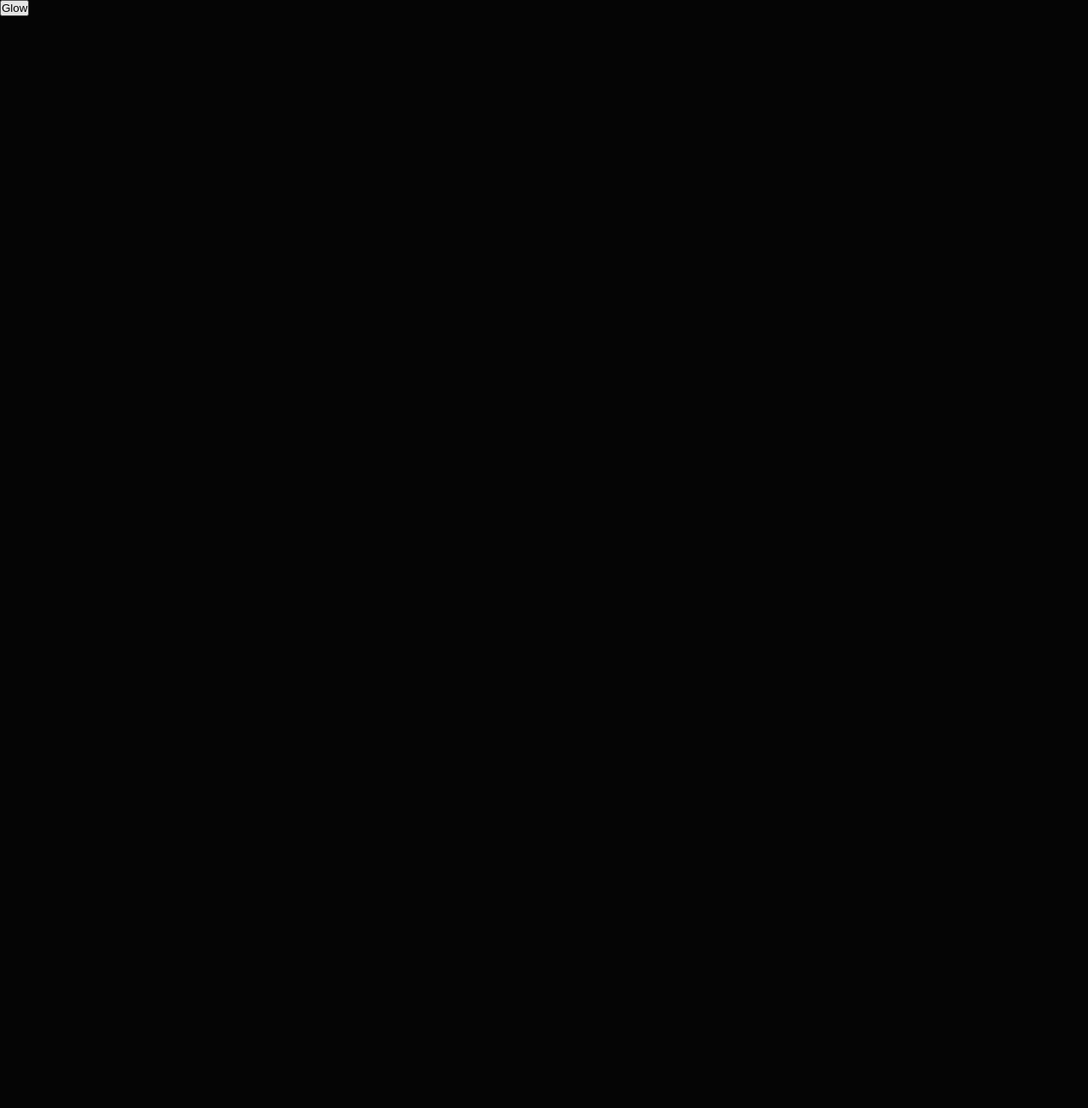
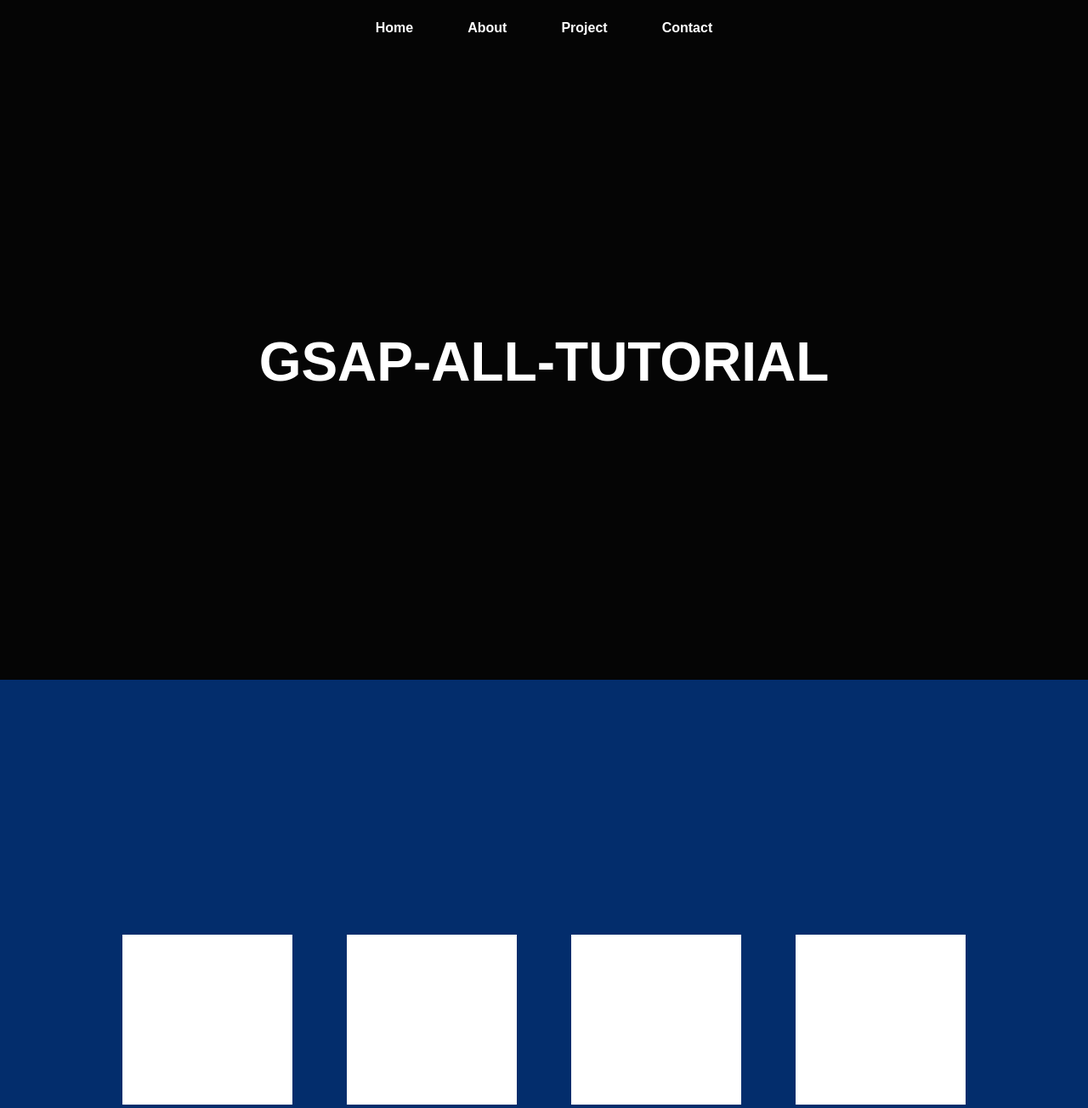
Before and after one commit to jhilikdas839/gsap, a website built with Vite: page GSAP/index.html in a window 1280 px wide. Shown: the whole page at 85% size. Before the commit the page ends 800 px from the top, so only its background shows below. Built offline with nearby package versions, Linux system fonts and the light colour scheme.

Commit message:
gsap practice complete

```diff
--- a/GSAP/index.html
+++ b/GSAP/index.html
@@ -4,12 +4,35 @@
     <meta charset="UTF-8" />
     <link rel="icon" type="image/svg+xml" href="/favicon.svg" />
     <meta name="viewport" content="width=device-width, initial-scale=1.0" />
-    <title>gsap</title>
+    <title>GSAP-ALL-TUTORIAL</title>
   </head>
   <body>
     <div id="app">
 
-      <button>Glow</button>
+
+      <div class="main">
+
+        <nav>
+          <h4 class="nav-h4" >Home</h4>
+          <h4 class="nav-h4" >About</h4>
+          <h4 class="nav-h4" >Project</h4>
+          <h4 class="nav-h4" >Contact</h4>
+        </nav>
+
+        <div class="content">
+          <h1 class="content-h1">GSAP-ALL-TUTORIAL</h1>
+        </div>
+
+      </div>
+
+
+      <div class="main2">
+        <div class="box"></div>
+        <div class="box"></div>
+        <div class="box"></div>
+        <div class="box"></div>
+      </div>
+
 
 
 
--- a/GSAP/src/main.js
+++ b/GSAP/src/main.js
@@ -1,2 +1,73 @@
-import './style.css'
+import "./style.css";
 import { gsap } from "gsap";
+
+gsap.fromTo(
+    ".nav-h4",
+    {
+        y: 50,
+        opacity: 0,
+    },
+    {
+        y: 0,
+        opacity: 1,
+        delay: 0.1,
+        duration: 0.3,
+        ease: "power3.out",
+        stagger: {
+            each: 0.2,
+            from: "start",
+        },
+    }
+);
+
+gsap.fromTo(
+    ".content-h1",
+    {
+        y: 100,
+        opacity: 0,
+    },
+    {
+        y: 0,
+        opacity: 1,
+        duration: 0.7,
+        delay: 1,
+        ease: "power3.out",
+    }
+);
+
+
+
+gsap.from(".box", {
+    y: 200,
+    stagger: {
+        each: 0.4,
+        from: "random",
+        grid: "auto"
+    }
+})
+
+
+gsap.fromTo(".box", {
+    y: 100,
+    opacity:0
+
+},
+    {
+        y:0,
+        opacity:1,
+         delay: 0.1,
+        duration: 1,
+        ease: "power3.out",
+        stagger: {
+            each: 0.7,
+            from: "random",
+        }
+
+
+
+       }
+
+
+
+
+)
--- a/GSAP/src/style.css
+++ b/GSAP/src/style.css
@@ -1,12 +1,69 @@
-*{
-    padding: 0;
-    margin: 0;
-    box-sizing: border-box;
+* {
+  padding: 0;
+  margin: 0;
+  box-sizing: border-box;
 }
 
-html, body{
+html,
+body {
+  width: 100%;
+  height: 100%;
+  background-color: #050505;
+  color: #fff;
+}
+
+#app {
+  width: 100%;
+  height: 100%;
+}
+
+.main {
+  font-family: "Poppins", sans-serif;
+  width: 100%;
+  height: 100%;
+
+  display: flex;
+  flex-direction: column;
+}
+
+nav {
+  width: 100%;
+  height: 40px;
+ margin-top: 0.8rem;
+  display: flex;
+  justify-content: center;
+  align-items: center;
+  gap: 4rem;
+
+  flex-shrink: 0;
+}
+
+.content {
+
+  flex: 1;
+
+  display: flex;
+  justify-content: center;
+  align-items: center;
+
+  font-size: 2rem;
+}
+
+
+
+
+.main2{
+    width: 100%;
     height: 100%;
-    width: 100%;
-    background-color: #050505;
-    color: #fff;
+    background-color: #032d6c;
+    display: flex;
+    justify-content: center;
+    align-items: center;
+    gap: 4rem;
 }
+
+.box{
+    width: 200px;
+    height: 200px;
+    background-color: #fff;
+}
```
